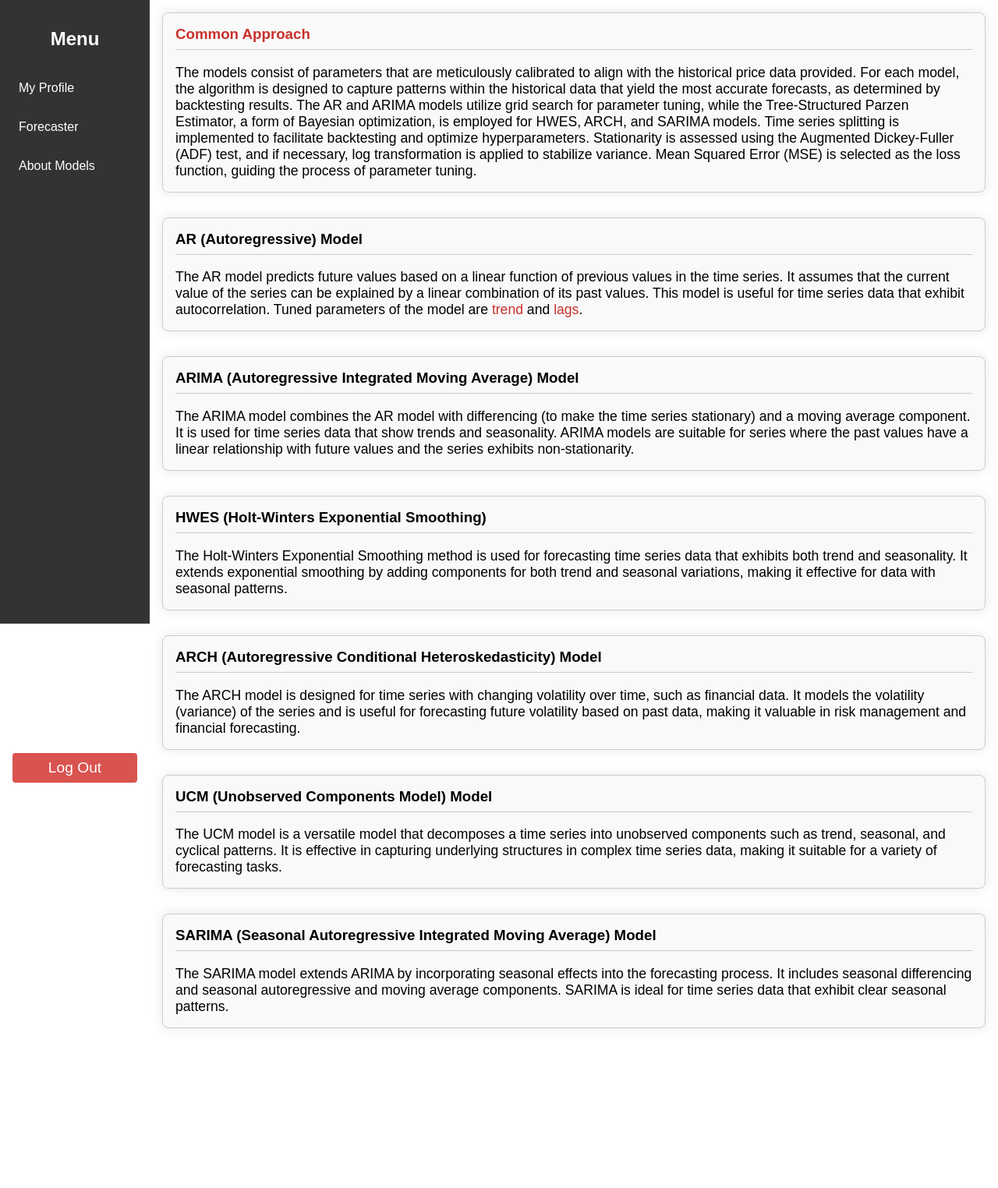
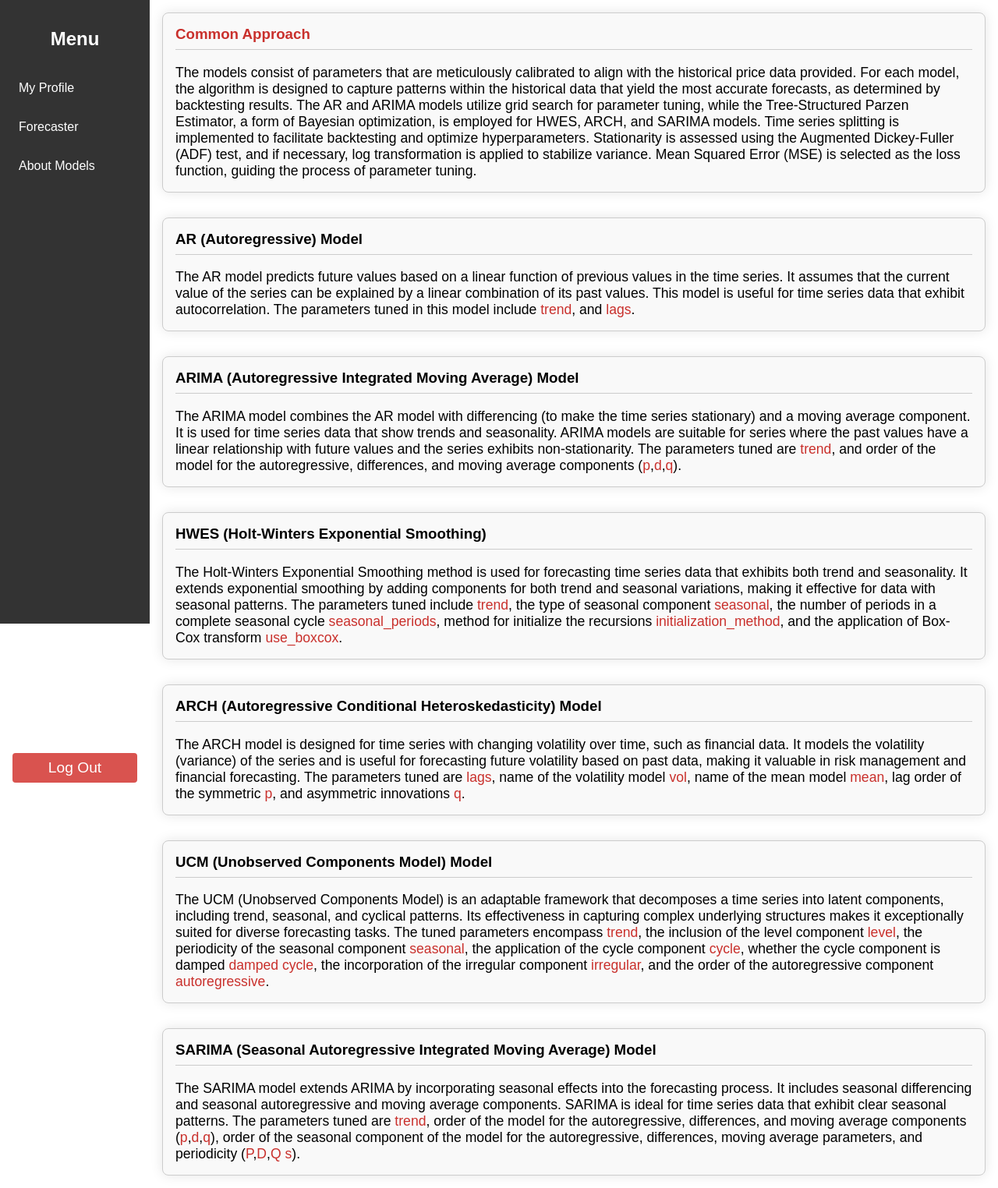
Before and after one commit to doganparlak/AiDea, a Flask app: page /about_models in a window 1280 px wide. Shown: the whole page at 78% size. Before the commit the page ends 1319 px from the top, so only its background shows below. Run offline with Flask 3, Linux system fonts and the light colour scheme.

Commit message:
about models page is updated.

```diff
--- a/routes.py
+++ b/routes.py
@@ -346,7 +346,7 @@ def init_routes(app):
             end_date = now.strftime("%Y-%m-%d")
 
             #Check if model already exists
-            TrainedModels.delete_all_models()
+            #TrainedModels.delete_all_models()
             model_obj = TrainedModels.load_trained_model(model_type=model_type, start_date=start_date, end_date=end_date, symbol=symbol)
             if not model_obj:  # if the model is already trained avoid re-training it.
                 data = fetch_data(symbol, start_date, end_date)
--- a/templates/about_models.html
+++ b/templates/about_models.html
@@ -105,28 +105,59 @@
             <div class="model-section">
                 <h3>AR (Autoregressive) Model</h3>
                 <p>The AR model predicts future values based on a linear function of previous values in the time series. It assumes that the current value of the series can be explained by a linear combination of its past values. This model is useful for time series data that exhibit autocorrelation.
-                   Tuned parameters of the model are <span style="color: #c9302c;">trend</span> and <span style="color: #c9302c;">lags</span>.
+                    The parameters tuned in this model include <span style="color: #c9302c;">trend</span>, and <span style="color: #c9302c;">lags</span>.
                 </p>
             </div>
             <div class="model-section">
                 <h3>ARIMA (Autoregressive Integrated Moving Average) Model</h3>
-                <p>The ARIMA model combines the AR model with differencing (to make the time series stationary) and a moving average component. It is used for time series data that show trends and seasonality. ARIMA models are suitable for series where the past values have a linear relationship with future values and the series exhibits non-stationarity.</p>
+                <p>The ARIMA model combines the AR model with differencing (to make the time series stationary) and a moving average component.
+                    It is used for time series data that show trends and seasonality. ARIMA models are suitable for series where the past values have a linear relationship with future values and the series exhibits non-stationarity.
+                    The parameters tuned are <span style="color: #c9302c;">trend</span>, and order of the model for the autoregressive, differences, and moving average components
+                    (<span style="color: #c9302c;">p</span>,<span style="color: #c9302c;">d</span>,<span style="color: #c9302c;">q</span>).
+                </p>
             </div>
             <div class="model-section">
                 <h3>HWES (Holt-Winters Exponential Smoothing) </h3>
-                <p>The Holt-Winters Exponential Smoothing method is used for forecasting time series data that exhibits both trend and seasonality. It extends exponential smoothing by adding components for both trend and seasonal variations, making it effective for data with seasonal patterns.</p>
+                <p>The Holt-Winters Exponential Smoothing method is used for forecasting time series data that exhibits both trend and seasonality.
+                   It extends exponential smoothing by adding components for both trend and seasonal variations, making it effective for data with seasonal patterns.
+                   The parameters tuned include <span style="color: #c9302c;">trend</span>, the type of seasonal component <span style="color: #c9302c;">seasonal</span>,
+                   the number of periods in a complete seasonal cycle <span style="color: #c9302c;">seasonal_periods</span>, method for initialize the recursions
+                   <span style="color: #c9302c;">initialization_method</span>, and the application of Box-Cox transform <span style="color: #c9302c;">use_boxcox</span>.
+
+                </p>
             </div>
             <div class="model-section">
                 <h3>ARCH (Autoregressive Conditional Heteroskedasticity) Model</h3>
-                <p>The ARCH model is designed for time series with changing volatility over time, such as financial data. It models the volatility (variance) of the series and is useful for forecasting future volatility based on past data, making it valuable in risk management and financial forecasting.</p>
+                <p>The ARCH model is designed for time series with changing volatility over time, such as financial data.
+                    It models the volatility (variance) of the series and is useful for forecasting future volatility based on past data, making it valuable in risk management and financial forecasting.
+                    The parameters tuned are <span style="color: #c9302c;">lags</span>, name of the volatility model <span style="color: #c9302c;">vol</span>,
+                    name of the mean model <span style="color: #c9302c;">mean</span>, lag order of the symmetric <span style="color: #c9302c;">p</span>, and asymmetric innovations
+                    <span style="color: #c9302c;">q</span>.
+                </p>
             </div>
             <div class="model-section">
                 <h3>UCM (Unobserved Components Model) Model</h3>
-                <p>The UCM model is a versatile model that decomposes a time series into unobserved components such as trend, seasonal, and cyclical patterns. It is effective in capturing underlying structures in complex time series data, making it suitable for a variety of forecasting tasks.</p>
+                <p><p>The UCM (Unobserved Components Model) is an adaptable framework that decomposes a time series into latent components, including trend, seasonal, and cyclical patterns.
+                     Its effectiveness in capturing complex underlying structures makes it exceptionally suited for diverse forecasting tasks.
+                     The tuned parameters encompass <span style="color: #c9302c;">trend</span>, the inclusion of the level component <span style="color: #c9302c;">level</span>,
+                     the periodicity of the seasonal component <span style="color: #c9302c;">seasonal</span>, the application of the cycle component <span style="color: #c9302c;">cycle</span>,
+                     whether the cycle component is damped <span style="color: #c9302c;">damped cycle</span>, the incorporation of the irregular component <span style="color: #c9302c;">irregular</span>,
+                     and the order of the autoregressive component <span style="color: #c9302c;">autoregressive</span>.</p>
+
+                </p>
             </div>
             <div class="model-section">
                 <h3>SARIMA (Seasonal Autoregressive Integrated Moving Average) Model</h3>
-                <p>The SARIMA model extends ARIMA by incorporating seasonal effects into the forecasting process. It includes seasonal differencing and seasonal autoregressive and moving average components. SARIMA is ideal for time series data that exhibit clear seasonal patterns.</p>
+                <p>The SARIMA model extends ARIMA by incorporating seasonal effects into the forecasting process.
+                    It includes seasonal differencing and seasonal autoregressive and moving average components.
+                    SARIMA is ideal for time series data that exhibit clear seasonal patterns.
+                    The parameters tuned are <span style="color: #c9302c;">trend</span>,
+                    order of the model for the autoregressive, differences, and moving average components
+                    (<span style="color: #c9302c;">p</span>,<span style="color: #c9302c;">d</span>,<span style="color: #c9302c;">q</span>),
+                    order of the seasonal component of the model for the autoregressive, differences, moving average parameters, and periodicity
+                    (<span style="color: #c9302c;">P</span>,<span style="color: #c9302c;">D</span>,<span style="color: #c9302c;">Q</span>
+                    <span style="color: #c9302c;">s</span>).
+                </p>
             </div>
 
         </div>
--- a/templates/main.html
+++ b/templates/main.html
@@ -136,7 +136,7 @@
             display: flex;
             flex-direction: column;
             width: 100%;
-            height: 25rem;
+            height: 80%;
             overflow-y: auto;
             padding: 0.5rem;
             box-sizing: border-box;
```
Also changed, not shown: models.py (+5 -5 lines), 1 other file.
